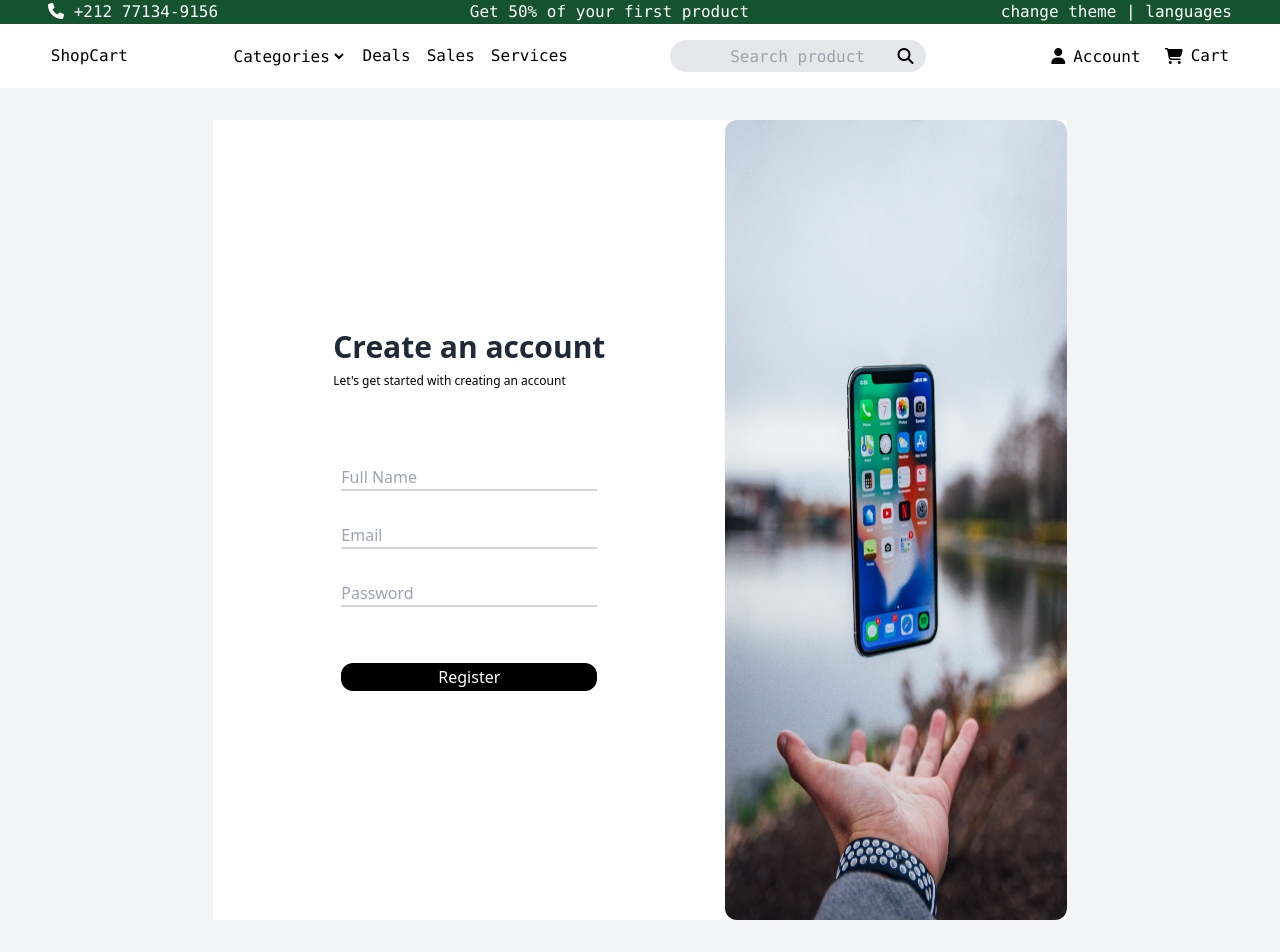
After one commit to RabiieOuallaf/Electromaroc-ecommerce, a PHP site: page /register.html in a window 1280 px wide. The commit adds this page. Run offline with PHP 8.4, Linux system fonts and the light colour scheme; some libraries are stand-ins or nearby versions.

Commit message:
Add register page

```diff
--- /dev/null
+++ b/view/assets/javascript/register.js
@@ -0,0 +1,12 @@
+/* == Clear register inputs in focuse == */
+
+const inputs = document.querySelectorAll("#inputs");
+
+
+for(let input of inputs){
+
+    input.addEventListener("click", _ => {
+        input.setAttribute("placeholder", "");
+    });
+
+}
--- /dev/null
+++ b/view/register.html
@@ -0,0 +1,110 @@
+<!DOCTYPE html>
+<html lang="en">
+<head>
+    <meta charset="UTF-8">
+    <meta http-equiv="X-UA-Compatible" content="IE=edge">
+    <meta name="viewport" content="width=device-width, initial-scale=1.0">
+    <title>Login</title>
+    <script src="https://cdn.tailwindcss.com"></script>
+    <script src="https://kit.fontawesome.com/28113ccba1.js" crossorigin="anonymous"></script>
+</head>
+<body class="bg-gray-100">
+    <nav class="navbar font-mono">
+
+        <!-- First section of navbar -->
+        <div class="F-navbar bg-green-900 container mx-auto px-12 flex justify-between">
+
+            <div class="phone">
+                <i class="fa-sharp fa-solid fa-phone text-white"></i>
+                <span class="text-white">+212 77134-9156</span>
+            </div>
+
+            <div class="announce text-white">Get 50% of your first product</div>
+
+            <div class="options text-white"><span><a>change theme</a></span> | <span><a>languages</a></span></div>
+
+        </div>
+
+        <!-- Second section of navbar -->
+
+        <div class="S-navbar bg-white h-16 flex justify-around items-center">
+
+            <div class="logo">ShopCart</div>
+
+            <div class="list w-84">
+
+                <ul class="flex justify-between gap-4" style="width: 100%;">
+                    <select class="cursor-pointer bg-inherit hover:text-lime-700 transition duration-170 ease-in-out" >
+                        <option value=""><a href="#categories">Categories</a></option>
+                        <option value="">Computers</option>
+                        <option value="">Phones</option>
+                        <option value="">Tablets</option>
+                    </select>
+                    <li class="cursor-pointer hover:text-lime-700 hover:text-lime-700 transition duration-170 ease-in-out"><a href="#deals">Deals</a></li>
+                    <li class="cursor-pointer hover:text-lime-700 hover:text-lime-700 transition duration-170 ease-in-out"><a href="#sales">Sales</a></li>
+                    <li class="cursor-pointer hover:text-lime-700 hover:text-lime-700 transition duration-170 ease-in-out"><a href="#services">Services</a></li>
+                </ul>
+
+            </div>
+
+            <div class="search relative ">
+                <input type="text" class="search-input rounded-full w-64 h-8 text-center bg-gray-200" placeholder="Search product" id="searchInput"/>
+                <i class="fa-solid fa-magnifying-glass absolute right-3 top-2"></i>
+            </div>
+
+            <div class="features flex justify-between">
+
+                <div class="account flex mx-4 cursor-pointer hover:text-lime-700 transition duration-170 ease-in-out">
+                    <a href="./login.html"><i class="fa-solid fa-user mx-2 my-1"></i><span>Account</span></a>
+
+                </div>
+
+                <div class="cart flex cursor-pointer hover:text-lime-700 transition duration-170 ease-in-out">
+                    <i class="fa-solid fa-cart-shopping mx-2 my-1"></i>
+                    <span>Cart</span>
+                </div>
+            </div>
+
+        </div>
+
+    </nav>
+
+
+    <section class="register-page flex justify-center items-center my-8 " style="height: 100vh;">
+
+        <div class="container w-4/6 h-full bg-white flex justify-center">
+
+
+
+            <div class="register flex flex-col justify-center items-center" style="width:60%;">
+
+                <div class="register-header flex flex-col mx-10 mb-10">
+                    <h3 class="font-semibold text-3xl text-gray-800">Create an account</h3>
+                    <p class="font-light mt-2 text-xs" >Let's get started with creating an account</p>
+                </div>
+
+                <div class="register-form my-5">
+
+                    <form action="" class="flex flex-col mx-10">
+                        <input type="text" placeholder="Full Name" name="FName" class="border-b-2 border-gray-300 w-64 my-4" id="inputs">
+                        <input type="text" placeholder="Email" name="Email" class="border-b-2 border-gray-300 w-64 my-4" id="inputs">
+                        <input type="text" placeholder="Password" name="Password" class="border-b-2 border-gray-300 w-64 my-4" id="inputs">
+                        <input type="submit" value="Register" class="border-2 border-black bg-black text-white rounded-xl mt-10 hover:bg-white hover:text-black transition duration-200 ease-in-out" id="inputs">
+                    </form>
+
+                </div>
+
+            </div>
+
+            <div class="phone-banner" style="width: 40%">
+                <img src="./assets/images/loginBanner.jpg" alt="phone picture" class="h-full rounded-xl" style="width: 100%;">
+            </div>
+
+        </div>
+
+    </section>
+
+    <script src="./assets/javascript/register.js"></script>
+
+</body>
+</html>
```
Also changed, not shown: view/assets/css/styles.css (+7 -0 lines), view/index.html (+12 -11 lines), view/assets/images/loginBanner.jpg (added).
